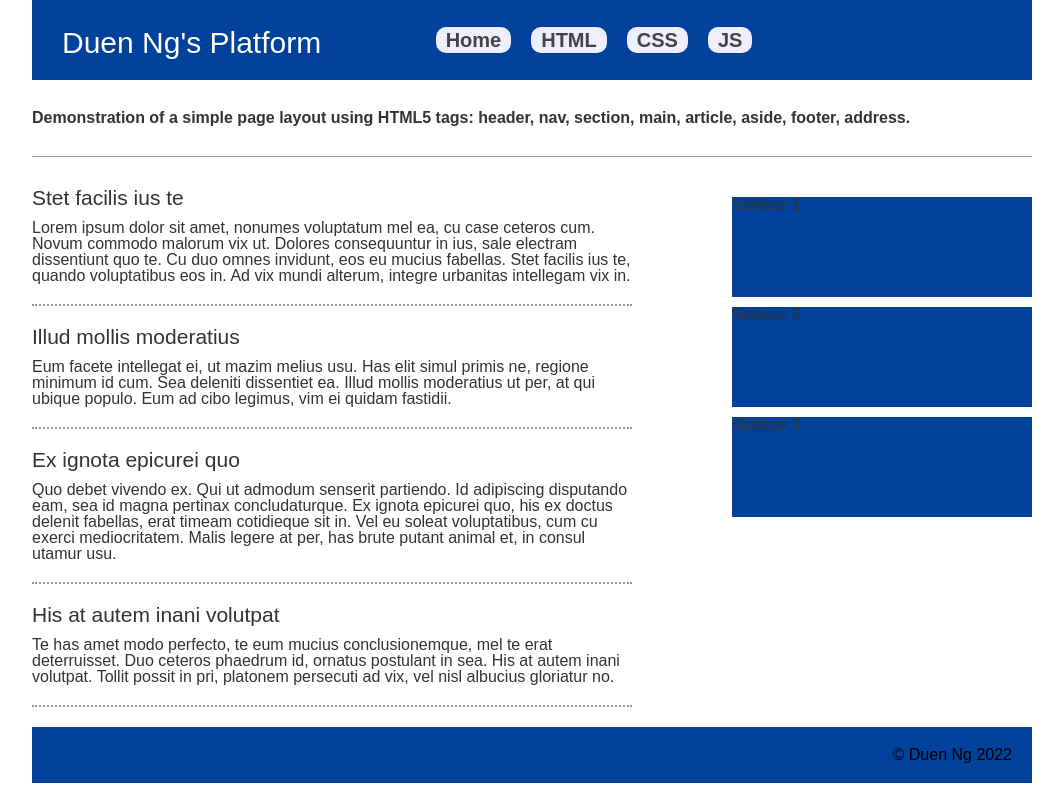
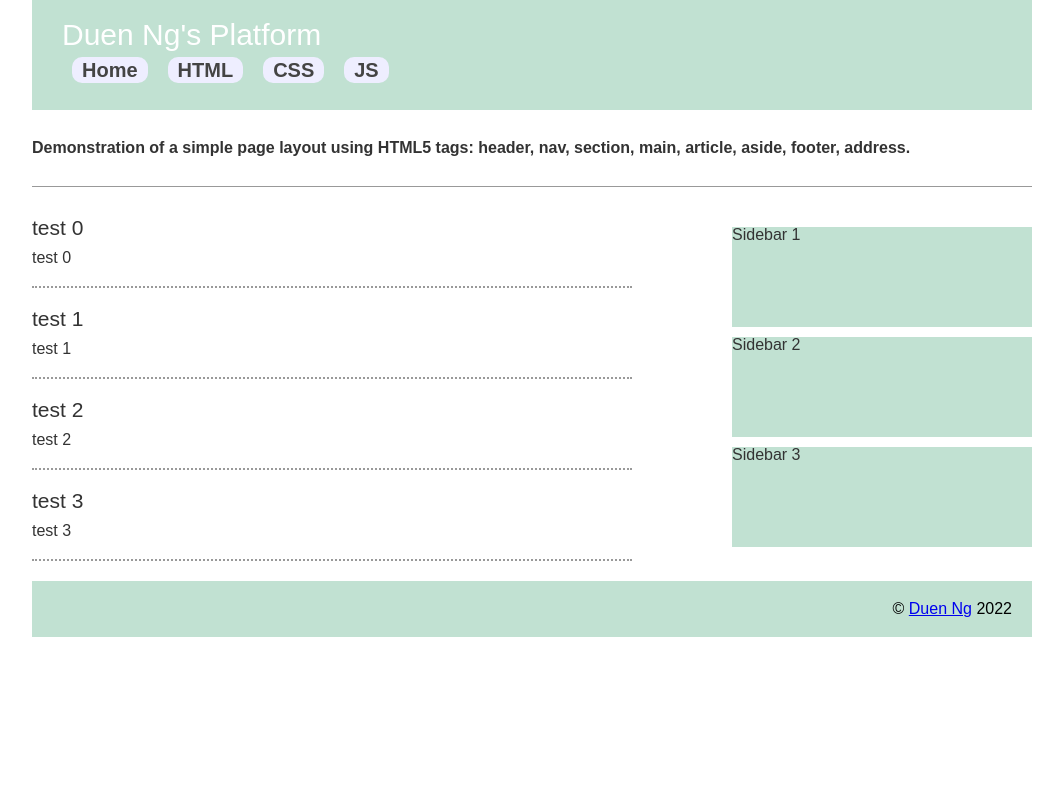
Before and after one commit to duenng/duenng.github.io, a PHP site: page / in a window 1280 px wide. Shown: the whole page, without its empty margins (108-1171 px from the left). Run offline with PHP 8.4, Linux system fonts and the light colour scheme.

Commit message:
update 2

```diff
--- a/index.html
+++ b/index.html
@@ -23,26 +23,26 @@
 			</ul>
 		</nav>
 	</header>
-	<section>
+<section>
 		<strong>Demonstration of a simple page layout using HTML5 tags: header, nav, section, main, article, aside, footer, address.</strong>
 	</section>
-	<section id="pageContent">
+<section id="pageContent">
 		<main role="main">
 			<article>
-				<h2>Stet facilis ius te</h2>
-				<p>Lorem ipsum dolor sit amet, nonumes voluptatum mel ea, cu case ceteros cum. Novum commodo malorum vix ut. Dolores consequuntur in ius, sale electram dissentiunt quo te. Cu duo omnes invidunt, eos eu mucius fabellas. Stet facilis ius te, quando voluptatibus eos in. Ad vix mundi alterum, integre urbanitas intellegam vix in.</p>
+				<h2>test 0&nbsp; &nbsp;</h2>
+				<p>test 0</p>
 			</article>
 			<article>
-				<h2>Illud mollis moderatius</h2>
-				<p>Eum facete intellegat ei, ut mazim melius usu. Has elit simul primis ne, regione minimum id cum. Sea deleniti dissentiet ea. Illud mollis moderatius ut per, at qui ubique populo. Eum ad cibo legimus, vim ei quidam fastidii.</p>
+				<h2>test 1</h2>
+				<p>test 1</p>
 			</article>
 			<article>
-				<h2>Ex ignota epicurei quo</h2>
-				<p>Quo debet vivendo ex. Qui ut admodum senserit partiendo. Id adipiscing disputando eam, sea id magna pertinax concludaturque. Ex ignota epicurei quo, his ex doctus delenit fabellas, erat timeam cotidieque sit in. Vel eu soleat voluptatibus, cum cu exerci mediocritatem. Malis legere at per, has brute putant animal et, in consul utamur usu.</p>
+				<h2>test 2</h2>
+				<p>test 2</p>
 			</article>
 			<article>
-				<h2>His at autem inani volutpat</h2>
-				<p>Te has amet modo perfecto, te eum mucius conclusionemque, mel te erat deterruisset. Duo ceteros phaedrum id, ornatus postulant in sea. His at autem inani volutpat. Tollit possit in pri, platonem persecuti ad vix, vel nisl albucius gloriatur no.</p>
+				<h2>test 3</h2>
+				<p>test 3</p>
 			</article>
 		</main>
 		<aside>
@@ -52,7 +52,7 @@
 		</aside>
 	</section>
 	<footer>
-		<p>&copy; Duen Ng 2022</a></p
+		<p>&copy; <a href="https://github.com/duenng">Duen Ng</a> 2022</a></p
 	</footer>
 
 
--- a/style.css
+++ b/style.css
@@ -18,13 +18,13 @@ body,html {
 	background-color: #FFF;
 }
 header {
-    background: #00429B;
+    background: #C1E1D2;
     padding: 20px 30px;
     max-width: 940px;
     margin: auto;
 }
 nav {
-    display: inline-block;
+    display: inline;
 }
 nav ul li a {
     background: #EEF;
@@ -74,7 +74,7 @@ main section {
 
 }
 footer {
-	background: #00429B;
+	background: #C1E1D2;
 	max-width: 1000px;
 	margin: auto;
 	clear: both;
@@ -88,7 +88,7 @@ address {
 }
 aside > div {
 	margin: 10px auto;
-	background: #00429B;
+	background: #C1E1D2;
 	min-height: 100px;
 }
 #logo {
```
